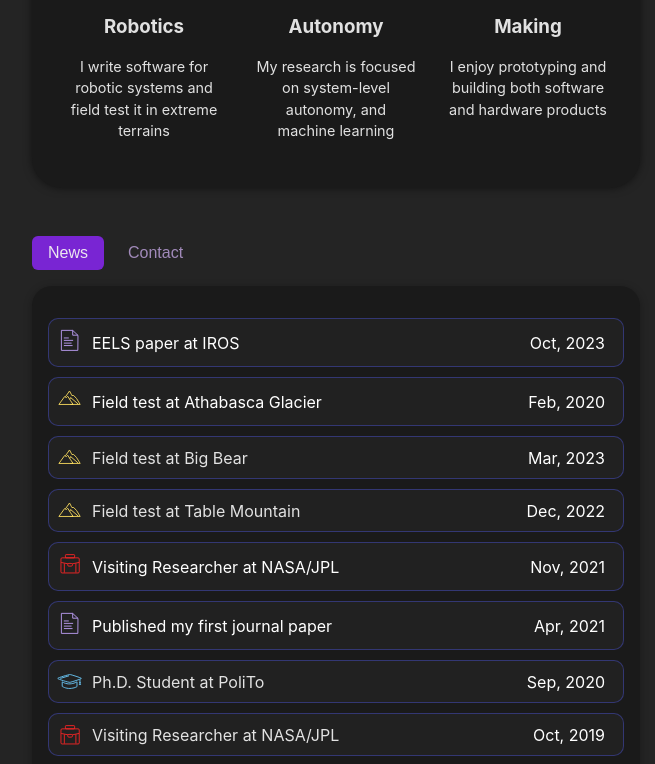
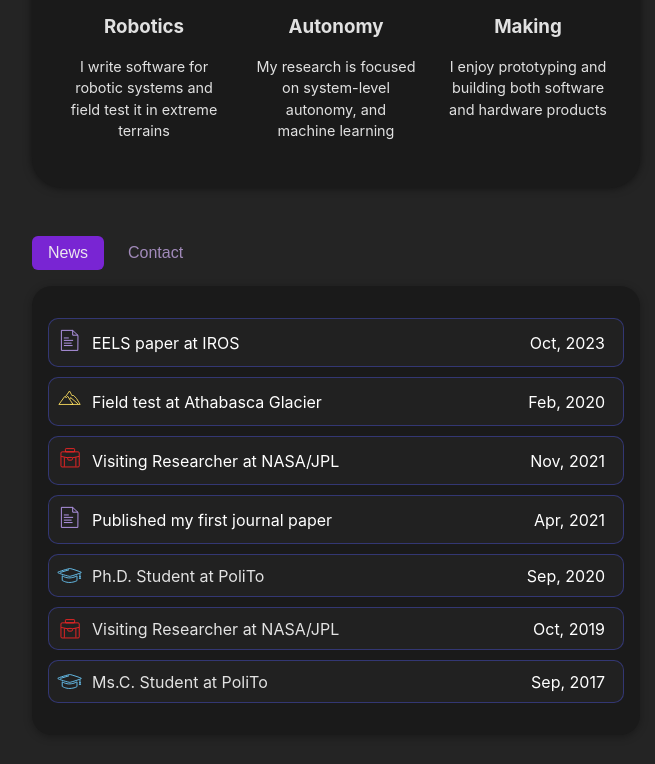
Before and after one commit to gdaddi/personal-website, a React (Vite) app: page / in a window 1280 px wide. Shown: the part 449-1213 px from the top of the page, without its empty margins (304-959 px from the left). Built offline with nearby package versions, Linux system fonts and the light colour scheme.

Commit message:
Removed table mountain and big bear field tests

```diff
--- a/src/data.js
+++ b/src/data.js
@@ -56,18 +56,6 @@ export const NEWS_ITEMS = [
       link: 'https://www.cbc.ca/news/canada/edmonton/alberta-glacier-used-as-nasa-training-ground-for-robotic-snake-that-will-explore-outer-space-1.7034061',
     },
     {
-        title: "Field test at Big Bear",
-        date: "Mar, 2023",
-        icon: iconField,
-        description: "The EELS robot was field tested for three days at Big Bear, CA, USA.",
-    },
-    {
-        title: "Field test at Table Mountain",
-        date: "Dec, 2022",
-        icon: iconField,
-        description: "The EELS robot was field tested for two days at Table Mountain, CA, USA.",
-    },
-    {
       title: "Visiting Researcher at NASA/JPL",
       date: "Nov, 2021",
       icon: iconPosition,
```
